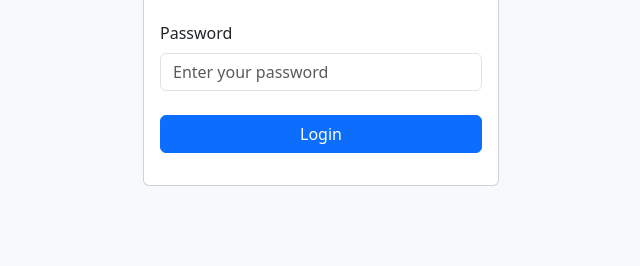
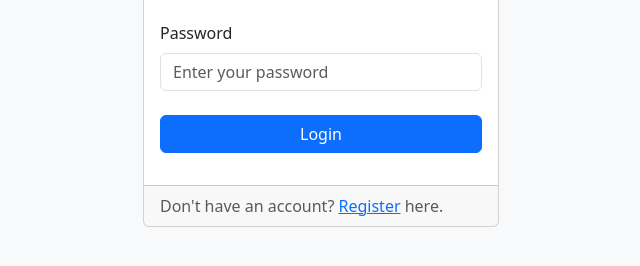
Before and after one commit to pibolib/cs375-multi-dungeon, a website: page app/web/login.html in a window 1280 px wide. Shown: the part 180-446 px from the top of the page, without its empty margins (319-959 px from the left). Drawn offline with nearby package versions, Linux system fonts and the light colour scheme.

Commit message:
Added extra links to login and registration

```diff
--- a/app/web/login.html
+++ b/app/web/login.html
@@ -30,6 +30,9 @@
                             <p id="errorMessage" class="text-danger mt-3"></p>
                             <p id="successMessage" class="text-success mt-3"></p>
                         </div>
+                        <div class="card-footer text-body-secondary">
+                            Don't have an account? <a href="register.html">Register</a> here.
+                        </div>
                     </div>
                 </div>
             </div>
```
Also changed, not shown: app/web/register.html (+3 -0 lines).
